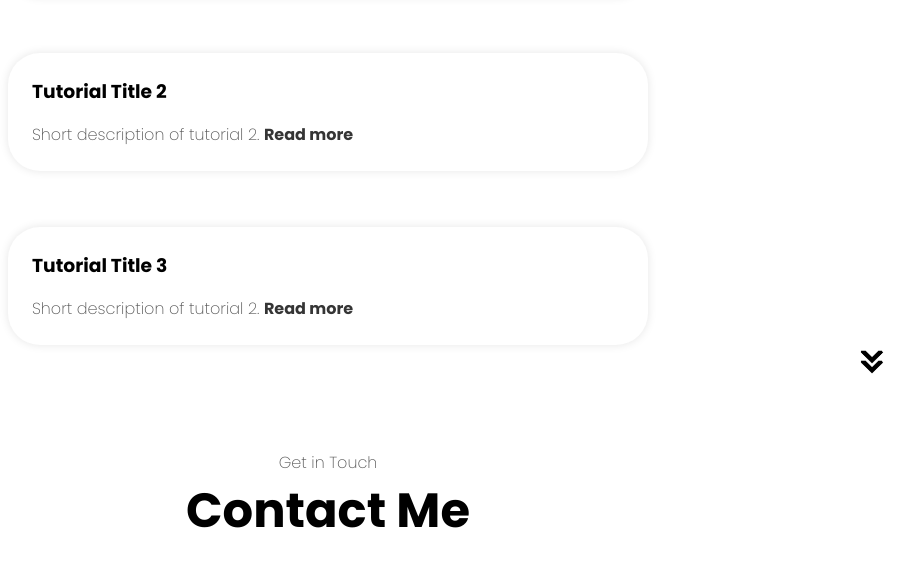
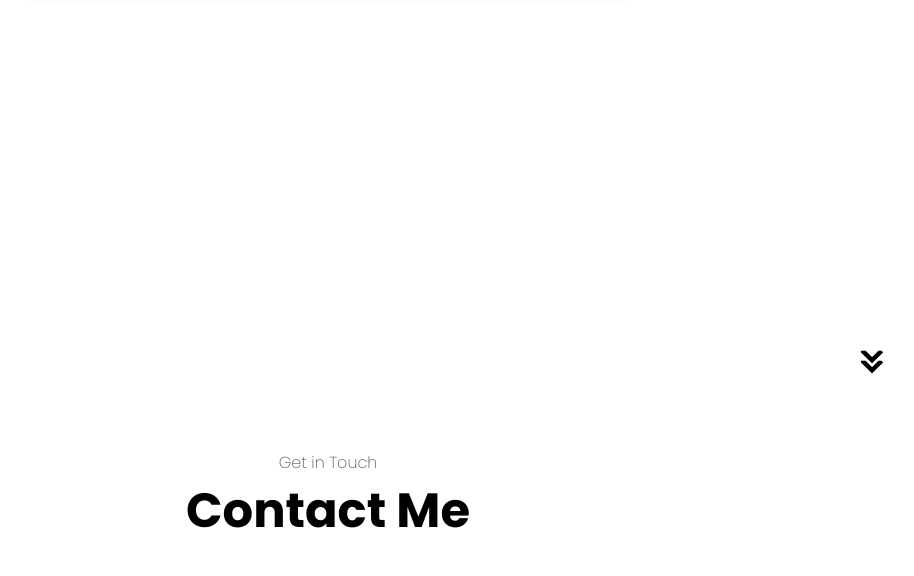
Before and after one commit to saeedya/portfolio, a plain HTML site: page index.html in a window 1280 px wide. Shown: the part 2848-3424 px from the top of the page, without its empty margins (312-1226 px from the left). Drawn offline with Linux system fonts and the light colour scheme.

Commit message:
Update index.html

```diff
--- a/index.html
+++ b/index.html
@@ -303,14 +303,6 @@
                     <img src="./assets/cloud-native.png" alt="Cloud Native Image">
                 </div> -->
             </div>
-            <div class="tutorial">
-                <h3>Tutorial Title 2</h3>
-                <p>Short description of tutorial 2. <a href="link_to_tutorial_2">Read more</a></p>
-            </div>
-            <div class="tutorial">
-                <h3>Tutorial Title 3</h3>
-                <p>Short description of tutorial 2. <a href="link_to_tutorial_3">Read more</a></p>
-            </div>
         </div>
         <div class="more-btn">
             <a href="#">More Tutorials</a>
```
